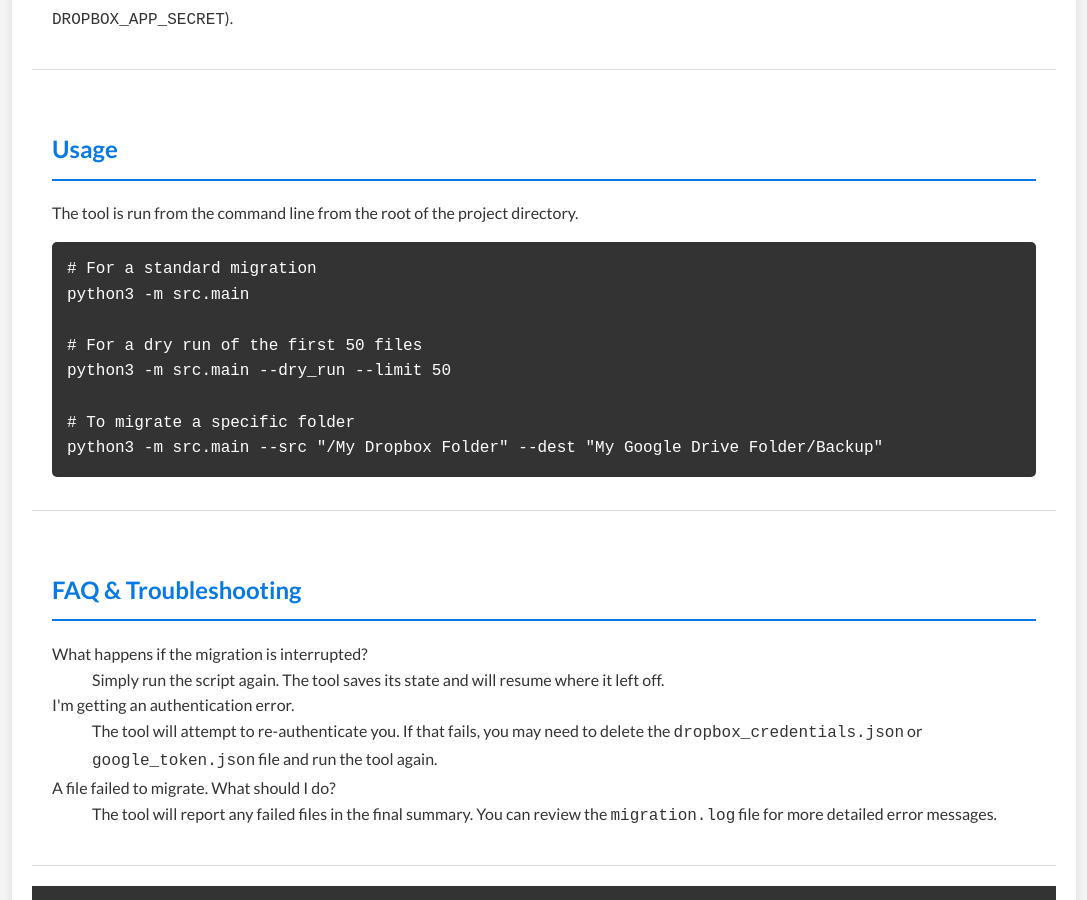
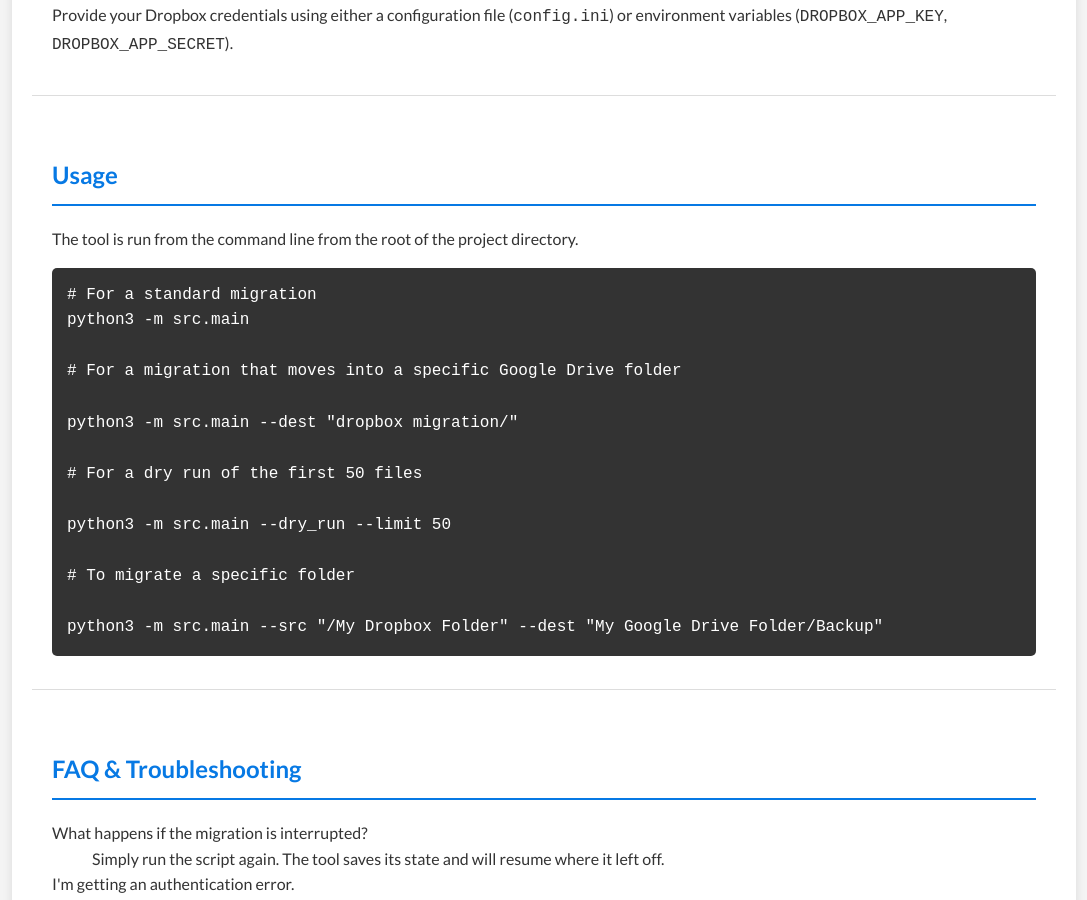
Before and after one commit to fiannaca/dropbox-migration-tool, a Jekyll site: the page built from index.md, in a window 1280 px wide and 900 px high, scrolled down 1781 px. Shown: the whole window, without its empty margins (96-1183 px from the left). Built offline with Jekyll 4.4.1, drawn with Linux system fonts in a browser that asks for light colours; some of the changed text lies outside the part shown.

```diff
--- a/index.md
+++ b/index.md
@@ -23,11 +23,13 @@ title: Home
 <section id="installation">
     <h2>Installation</h2>
     <pre><code># 1. Clone the repository
-git clone https://github.com/your-username/your-repo-name.git
-cd your-repo-name
+git clone https://github.com/fiannaca/dropbox-migration-tool.git
+cd dropbox-migration-tool
 
 # 2. Install dependencies
+
 pip3 install -r requirements.txt</code></pre>
+
 </section>
 
 <section id="configuration">
@@ -51,6 +53,7 @@ pip3 install -r requirements.txt</code></pre>
 
     <h3>Providing Credentials to the Tool</h3>
     <p>Provide your Dropbox credentials using either a configuration file (<code>config.ini</code>) or environment variables (<code>DROPBOX_APP_KEY</code>, <code>DROPBOX_APP_SECRET</code>).</p>
+
 </section>
 
 <section id="usage">
@@ -59,11 +62,18 @@ pip3 install -r requirements.txt</code></pre>
     <pre><code># For a standard migration
 python3 -m src.main
 
+# For a migration that moves into a specific Google Drive folder
+
+python3 -m src.main --dest "dropbox migration/"
+
 # For a dry run of the first 50 files
+
 python3 -m src.main --dry_run --limit 50
 
 # To migrate a specific folder
+
 python3 -m src.main --src "/My Dropbox Folder" --dest "My Google Drive Folder/Backup"</code></pre>
+
 </section>
 
 <section id="faq">
@@ -78,4 +88,5 @@ python3 -m src.main --src "/My Dropbox Folder" --dest "My Google Drive Folder/Ba
         <dt>A file failed to migrate. What should I do?</dt>
         <dd>The tool will report any failed files in the final summary. You can review the <code>migration.log</code> file for more detailed error messages.</dd>
     </dl>
+
 </section>
```
